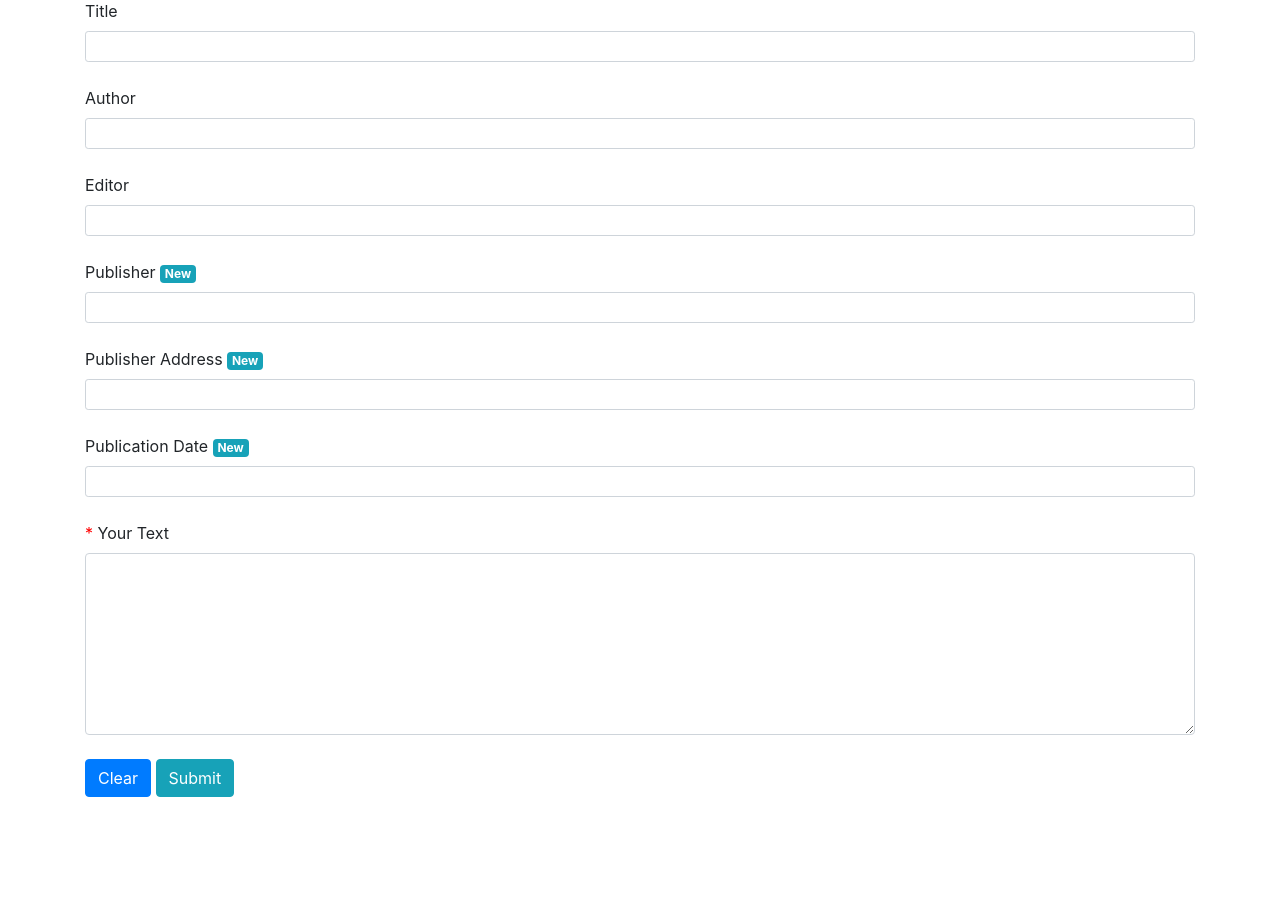
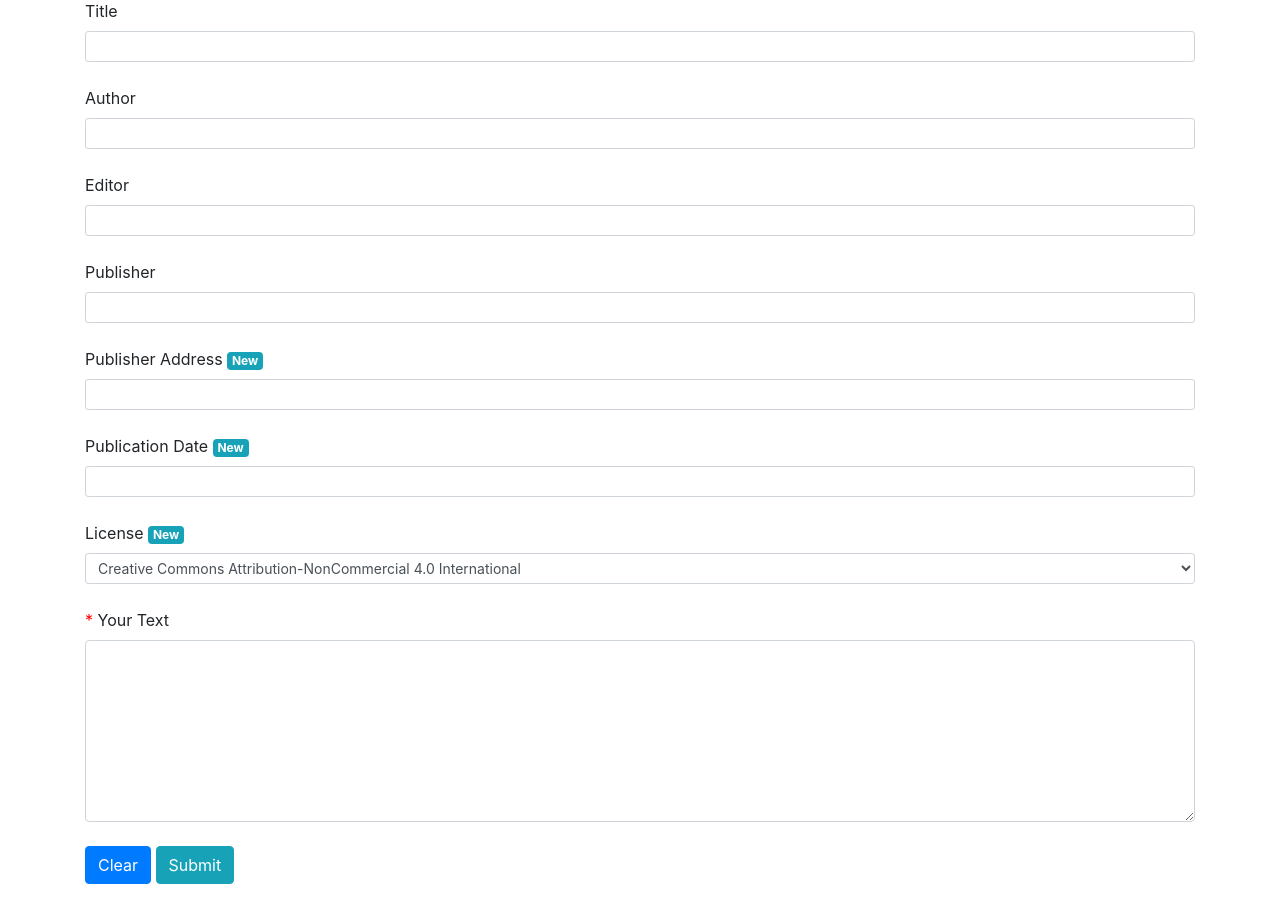
Before and after one commit to auholmes/thesis_app, a Flask app: page / in a window 1280 px wide. Shown: the part 286-1186 px from the top of the page. Before the commit the page ends 1083 px from the top, so only its background shows below. Run offline with Flask 2, Linux system fonts and the light colour scheme; some libraries are stand-ins or nearby versions.

Commit message:
add license

```diff
--- a/src/app.py
+++ b/src/app.py
@@ -30,10 +30,11 @@ def submit_text():
     publisher = request.form['teiHeaderPublisher']
     publisher_address = request.form['teiHeaderPublisherAddress']
     publication_date = request.form['teiHeaderPublicationDate']
+    license_desc = request.form['teiHeaderLicense']
 
     # Create header
     tei_header = create_header(title, author, editor, publisher, publisher_address,
-                               publication_date)
+                               publication_date, license_desc)
 
     # Create body
     text = request.form['rawText']
--- a/src/tei/assemble_tei.py
+++ b/src/tei/assemble_tei.py
@@ -1,6 +1,7 @@
 import re
 from bs4 import BeautifulSoup
 from lxml import etree
+from src.utils.license_utils import license_dict
 
 
 tag_dict = {'PER': 'persName',
@@ -26,7 +27,7 @@ def create_ref(x):
 
 
 def create_header(title='', author='', editor='', publisher='', publisher_address='',
-                  publication_date=''):
+                  publication_date='', license_desc=''):
     soup = BeautifulSoup()
     soup.append(soup.new_tag('teiHeader'))
     soup.find('teiHeader').append(soup.new_tag('fileDesc'))
@@ -54,6 +55,11 @@ def create_header(title='', author='', editor='', publisher='', publisher_addres
             soup.publicationStmt.append(soup.new_tag('address'))
             soup.publicationStmt.address.append(soup.new_tag('addrLine'))
             soup.publicationStmt.address.addrLine.string = publisher_address
+        if license_desc != '':
+            soup.publicationStmt.append(soup.new_tag('availability'))
+            soup.availability.append(soup.new_tag('license'))
+            soup.license['target'] = license_dict[license_desc]['target']
+            soup.license.string = license_dict[license_desc]['text']
         if publication_date != '':
             soup.publicationStmt.append(soup.new_tag('date'))
             soup.publicationStmt.date.string = publication_date
--- a/src/templates/markup.html
+++ b/src/templates/markup.html
@@ -48,7 +48,7 @@
                 <label>Editor</label>
                 <input type="text" class="form-control form-control-sm" name="teiHeaderEditor">
                 <br/>
-                <label>Publisher <span class="badge badge-info">New</span></label>
+                <label>Publisher</label>
                 <input type="text" class="form-control form-control-sm" name="teiHeaderPublisher">
                 <br/>
                 <label>Publisher Address <span class="badge badge-info">New</span></label>
@@ -56,6 +56,14 @@
                 <br/>
                 <label>Publication Date <span class="badge badge-info">New</span></label>
                 <input type="text" class="form-control form-control-sm" name="teiHeaderPublicationDate">
+                <br/>
+                <label>License <span class="badge badge-info">New</span></label>
+                <select type="text" class="form-control form-control-sm" name="teiHeaderLicense">
+                  <option value="CC_Attr_NonComm">Creative Commons Attribution-NonCommercial 4.0 International</option>
+                  <option value="CC_Attr">Creative Commons Attribution 4.0 International</option>
+                  <option value="CC_Attr_ShareAlike">Creative Commons Attribution-ShareAlike 4.0 International</option>
+                  <option value="CC_Attr_NonComm_ShareAlike">Creative Commons Attribution-NonCommercial-ShareAlike 4.0 International</option>
+                </select>
                 <br/>
 
                 <label><font color="red">* </font>Your Text</label>
```
Also changed, not shown: src/utils/license_utils.py (added, +9 -0 lines).
